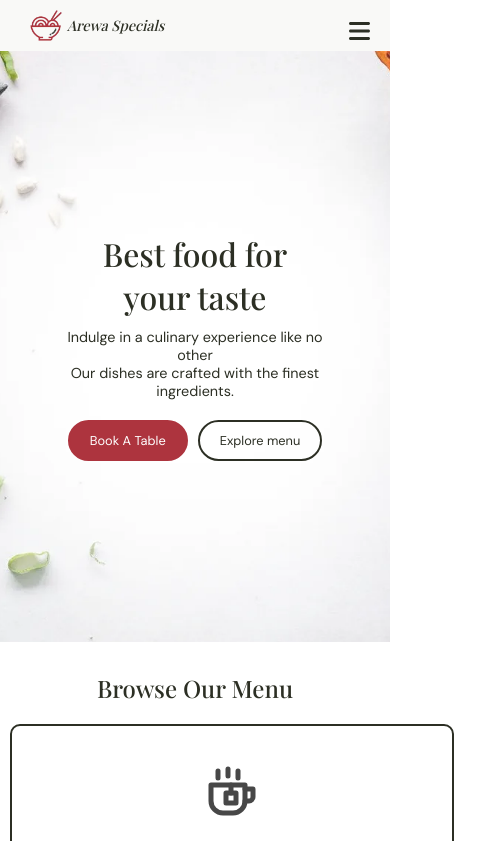
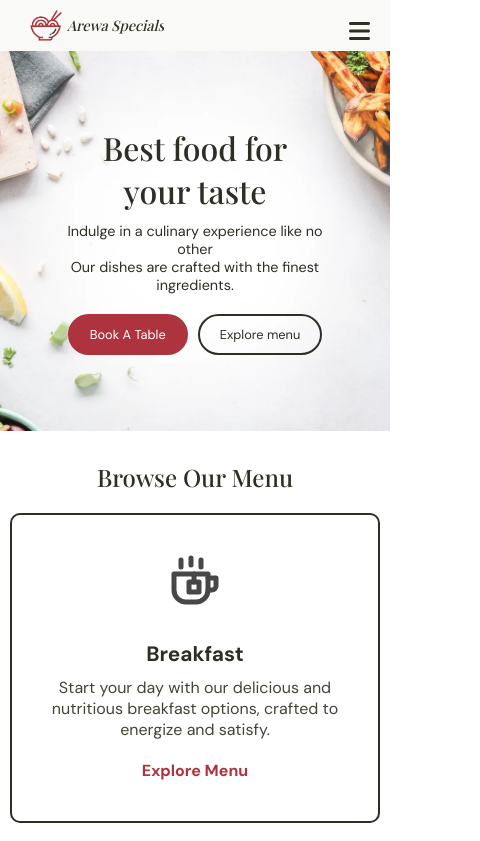
Before and after one commit to devalibello/tasty-food, a React (Create React App) app: page / in a window 390 px wide. Shown: the top 841 px of the page, 480 px wide, since content can reach past the window. Built offline with nearby package versions, Linux system fonts and the light colour scheme; a web font is replaced by a local one.

Commit message:
Update blog

```diff
--- a/src/index.css
+++ b/src/index.css
@@ -8,11 +8,11 @@
   text-decoration: none;
   list-style-type: none;
   font-family: 'DM Sans', 'Courier New', Courier, monospace;
+  overflow-x: hidden;
 }
 
 body {
   font-size: 16px;
-  overflow-x: hidden;
 }
 
 :root {
--- a/src/styles/Banner.css
+++ b/src/styles/Banner.css
@@ -47,8 +47,7 @@
 
 @media (max-width: 886px) {
     .banner-section {
-        /* height: 350px; */
-        height: 70vh;
+        height: 380px;
         padding: 90px 20px;
     }
 
```
